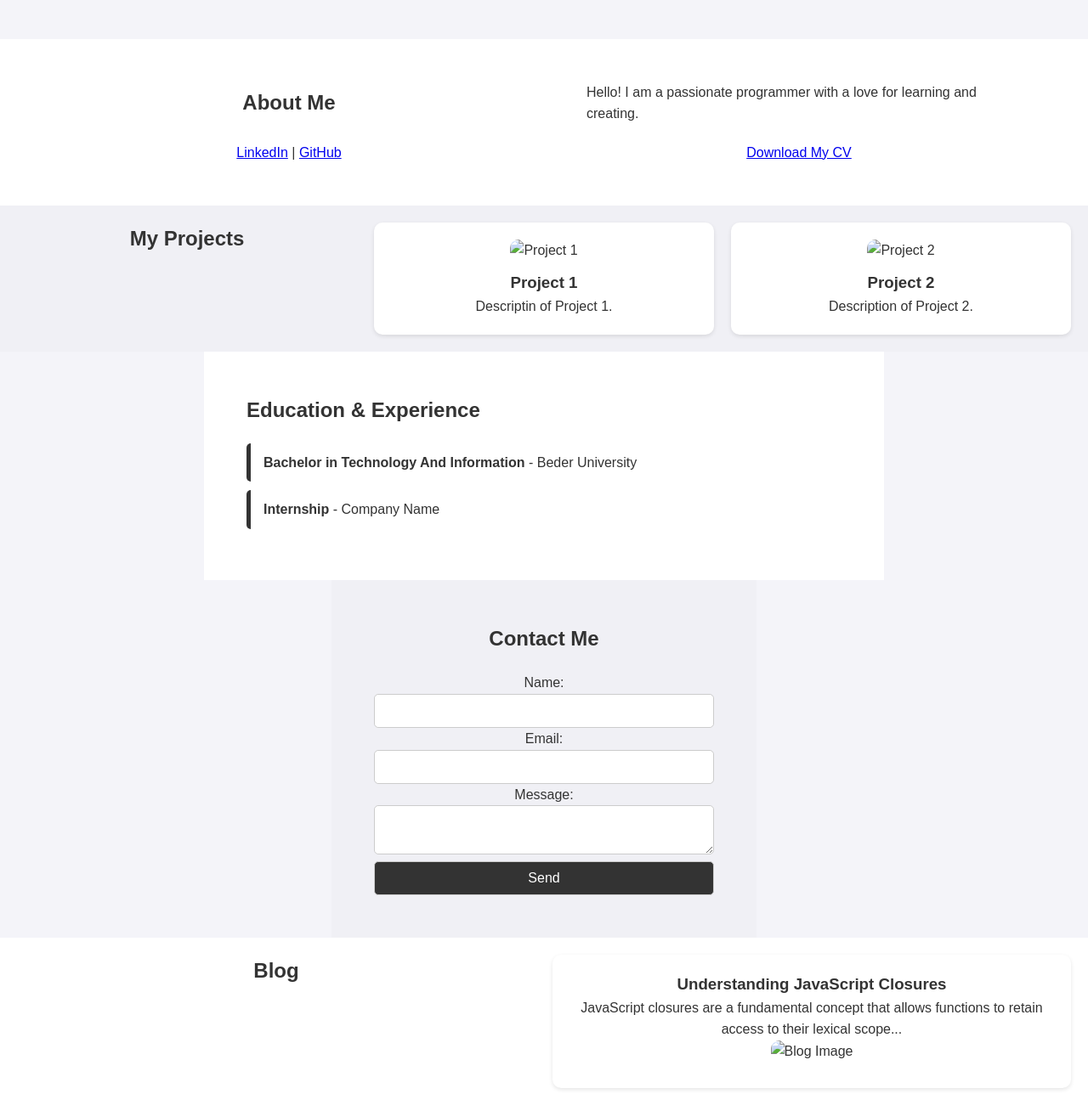
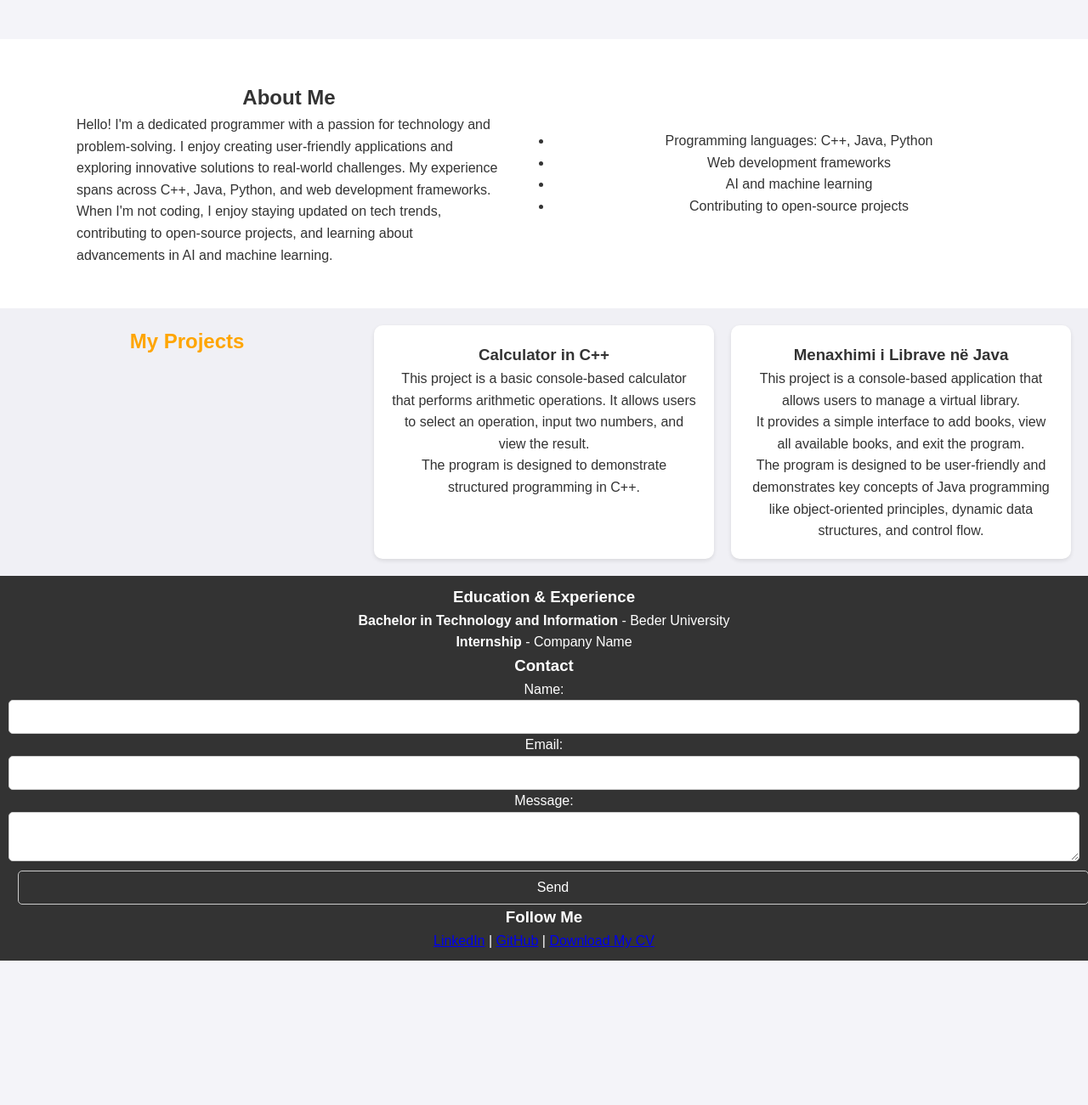
Before and after one commit to en248-arch/supreme-lamp, a plain HTML site: page index.html in a window 1280 px wide. Shown: the part 800-2101 px from the top of the page at 85% size. After the commit the page ends 1931 px from the top, so only its background shows below. Drawn offline with Linux system fonts and the light colour scheme.

Commit message:
Update index.html

```diff
--- a/index.html
+++ b/index.html
@@ -1,92 +1,139 @@
 <!DOCTYPE html>
 <html lang="en">
 <head>
+
     <meta charset="UTF-8">
     <meta name="viewport" content="width=device-width, initial-scale=1.0">
     <title>Personal Portfolio</title>
-    <link rel="stylesheet" href="Style.css"> <!-- Lidhja me skedarin CSS -->
+    <link rel="stylesheet" href="style.css">
+    <script defer src="script.js"></script>
 </head>
 <body>
-    <!-- Navigacioni kryesor -->
+    <!-- Main Navigation -->
     <header>
         <nav>
             <ul>
                 <li><a href="#home">Home</a></li>
                 <li><a href="#about">About Me</a></li>
                 <li><a href="#projects">Projects</a></li>
-                <li><a href="#education">Education & Experience</a></li>
-                <li><a href="#contact">Contact</a></li>
-                <li><a href="#blog">Blog</a></li>
+                <li><a href="#footer">Footer</a></li>
             </ul>
         </nav>
     </header>
 
-    <!-- Seksioni Home -->
-    <section id="home">
+<!-- Home Section -->
+<section id="home">
+    <div class="home-content">
         <h1>Welcome to My Portfolio</h1>
-        <p>Your journey into my world of coding starts here.</p>
-    </section>
+        <p>Welcome! I'm excited to share my journey in programming and technology. Explore my skills, projects, and the passion that drives me to create innovative solutions. Your journey into my world of coding starts here!</p>
+    </div>
+</section>
 
-    <!-- Seksioni About Me -->
-    <section id="about">
-        <h2>About Me</h2>
-        <p>Hello! I am a passionate programmer with a love for learning and creating.</p>
-        <p>
-            <a href="https://linkedin.com/in/yourprofile" target="_blank">LinkedIn</a> |
-            <a href="https://github.com/yourprofile" target="_blank">GitHub</a>
-        </p>
-        <a href="CV.pdf" download="MyCV.pdf">Download My CV</a>
-    </section>
+<!-- About Me Section -->
+<section class="about" id="about">
+    <div class="about_me ">
+       <h2>About Me</h2>
+       <p>Hello! I'm a dedicated programmer with a passion for technology and problem-solving. I enjoy creating user-friendly applications and exploring innovative solutions to real-world challenges. My experience spans across C++, Java, Python, and web development frameworks.</p>
+       <p>When I'm not coding, I enjoy staying updated on tech trends, contributing to open-source projects, and learning about advancements in AI and machine learning.</p>
+    </div>
 
-    <!-- Seksioni Projects -->
+    <div class="bullet">
+     <ul class="skills-list">
+            <li>Programming languages: C++, Java, Python</li>
+            <li>Web development frameworks</li>
+            <li>AI and machine learning</li>
+            <li>Contributing to open-source projects</li>
+        </ul>
+    </div>
+</section>
+    <!-- Projects Section -->
     <section id="projects">
-        <h2>My Projects</h2>
+        <h2 style="color: orange;">My Projects</h2>
         <div class="project">
-            <img src="project1.png" alt="Project 1">
-            <h3>Project 1</h3>
-            <p>Descriptin of Project 1.</p>
+
+            <h3>Calculator in C++</h3>
+            <p>This project is a basic console-based calculator that performs arithmetic operations. It allows users to select an operation, input two numbers, and view the result. <br>The program is designed to demonstrate structured programming in C++.</p>
         </div>
+
         <div class="project">
-            <img src="project2.png" alt="Project 2">
-            <h3>Project 2</h3>
-            <p>Description of Project 2.</p>
+
+            <h3>Menaxhimi i Librave në Java</h3>
+            <p>This project is a console-based application that allows users to manage a virtual library. <br>It provides a simple interface to add books, view all available books, and exit the program. <br>The program is designed to be user-friendly and demonstrates key concepts of Java programming like object-oriented principles, dynamic data structures, and control flow.</p>
         </div>
     </section>
 
-    <!-- Seksioni Education & Experience -->
-    <section id="education">
-        <h2>Education & Experience</h2>
-        <ul>
-            <li><strong>Bachelor in Technology And Information</strong> - Beder University </li>
-            <li><strong>Internship</strong> - Company Name</li>
-        </ul>
-    </section>
 
-    <!-- Seksioni Contact -->
-    <section id="contact">
-        <h2>Contact Me</h2>
-        <form action="mailto:youremail@example.com" method="post" enctype="text/plain">
-            <label for="name">Name:</label>
-            <input type="text" id="name" name="name" required>
+<!-- Footer -->
+<footer>
+    <div class="footer-container"id="footer">
+        <div class="footer-section">
+            <h3>Education & Experience</h3>
+            <ul>
+                <li><strong>Bachelor in Technology and Information</strong> - Beder University</li>
+                <li><strong>Internship</strong> - Company Name</li>
+            </ul>
+        </div>
+        <div class="footer-section">
+            <h3>Contact</h3>
+            <form action="mailto:youremail@example.com" method="post" enctype="text/plain">
+                <label for="name">Name:</label>
+                <input type="text" id="name" name="name" required>
 
-            <label for="email">Email:</label>
-            <input type="email" id="email" name="email" required>
+                <label for="email">Email:</label>
+                <input type="email" id="email" name="email" required>
 
-            <label for="message">Message:</label>
-            <textarea id="message" name="message" required></textarea>
+                <label for="message">Message:</label>
+                <textarea id="message" name="message" required></textarea>
 
-            <button type="submit">Send</button>
-        </form>
-    </section>
+                <button type="submit" style="margin-left: 10.5px; margin-top: 4px;">Send</button>
+            </form>
+        </div>
+        <div class="footer-section">
+            <h3>Follow Me</h3>
+            <p>
+                <a href="https://www.linkedin.com/in/enes-kaloshi-58a253348" target="_blank">LinkedIn</a> |
+                <a href="https://github.com/en248-arch" target="_blank">GitHub</a> |
+                <a href="Enes_Kaloshi.pdf" download="Enes_Kaloshi.pdf">Download My CV</a>
+            </p>
+        </div>
+    </div>
 
-    <!-- Seksioni Blog -->
-    <section id="blog">
-        <h2>Blog</h2>
-        <article>
-            <h3>Understanding JavaScript Closures</h3>
-            <p>JavaScript closures are a fundamental concept that allows functions to retain access to their lexical scope...</p>
-            <img src="blog1.png" alt="Blog Image">
-        </article>
-    </section>
+</footer>
+<script>
+    // JavaScript to handle form submission
+    document.getElementById("contact-form").addEventListener("submit", function(event) {
+        event.preventDefault(); // Prevent form from submitting traditionally
+
+        const name = document.getElementById("name").value.trim();
+        const email = document.getElementById("email").value.trim();
+        const message = document.getElementById("message").value.trim();
+        const feedback = document.getElementById("form-feedback");
+
+        // Basic validation
+        if (name === "" || email === "" || message === "") {
+            feedback.textContent = "Please fill out all fields.";
+            feedback.style.color = "red";
+            return;
+        }
+
+        // Simple email validation
+        const emailRegex = /^[^\s@]+@[^\s@]+\.[^\s@]+$/;
+        if (!emailRegex.test(email)) {
+            feedback.textContent = "Please enter a valid email address.";
+            feedback.style.color = "red";
+            return;
+        }
+
+        const mailtoLink = `mailto:enes.kaloshi175@gmail.com?subject=Message from ${encodeURIComponent(name)}&body=${encodeURIComponent(message)}%0A%0AFrom: ${encodeURIComponent(email)}`;
+        window.location.href = mailtoLink;
+        // Simulate email sending
+        feedback.textContent = "Thank you! Your message has been sent.";
+        feedback.style.color = "green";
+
+        // Clear form fields
+        document.getElementById("contact-form").reset();
+    });
+</script>
+
 </body>
 </html>
```
